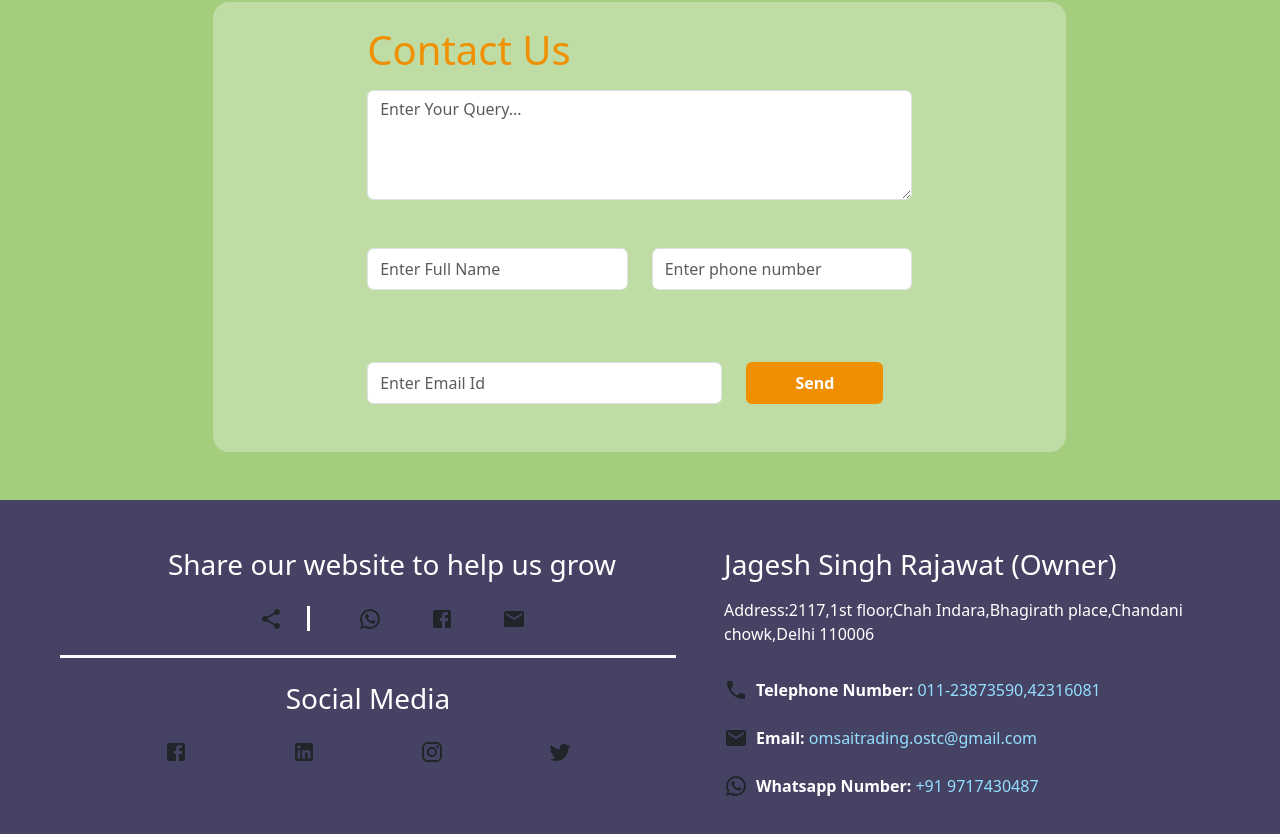
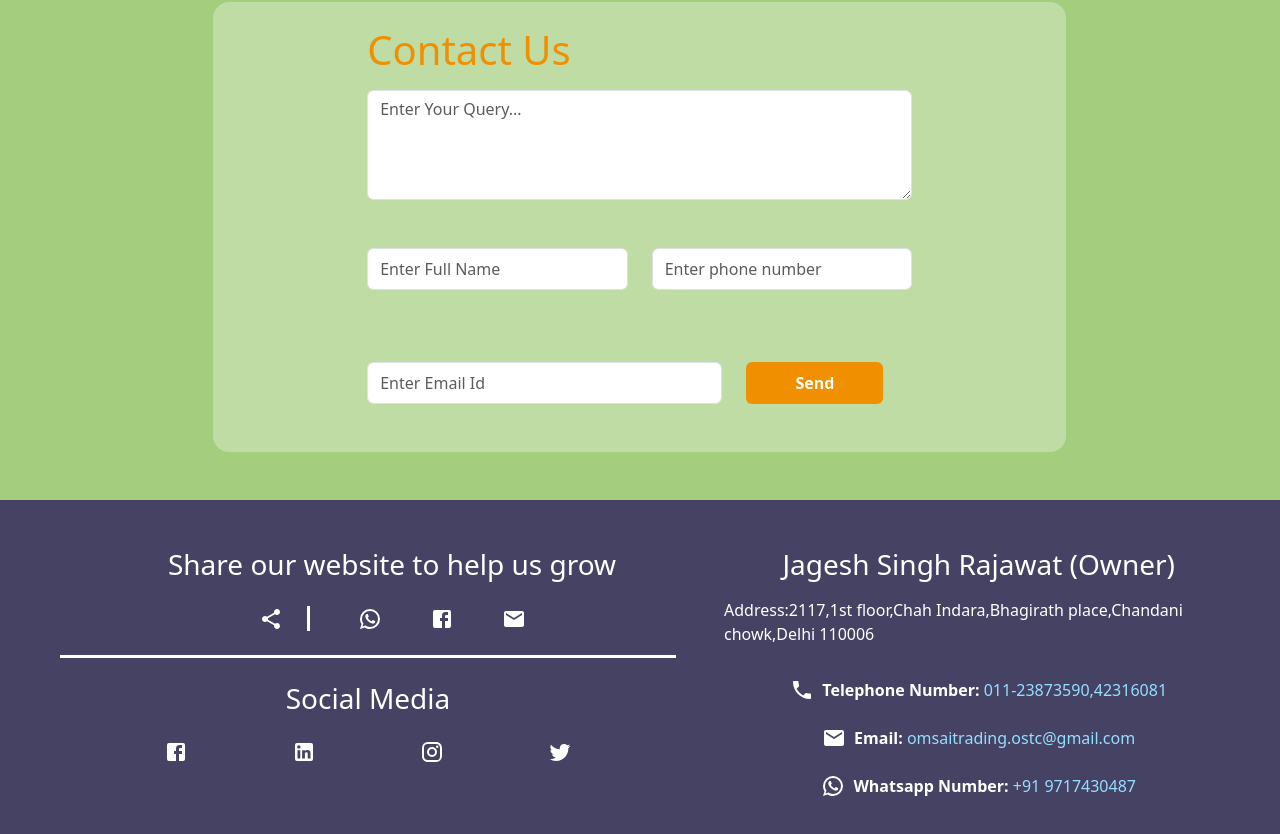
Before and after one commit to Shubham942003/OM-Sai-Trading, a React (Create React App) app: page / in a window 1280 px wide. Shown: the part 3190-4024 px from the top of the page. Built offline with nearby package versions, Linux system fonts and the light colour scheme.

Commit message:
init changes

```diff
--- a/src/Components/Footer.js
+++ b/src/Components/Footer.js
@@ -18,16 +18,16 @@ const Footer = () => {
 
                         {/*Icons Div*/}
                         <div className="d-flex difference-line justify-content-center">
-                            <div className="mx-5 pe-4 share-btn mb-4">
+                            <div className="mx-5 pe-4 share-btn mb-4 text-white footer-logo">
                                 <Share/>
                             </div>
-                            <div className="me-5">
+                            <div className="me-5 text-white footer-logo">
                                 <WhatsApp/>
                             </div>
-                            <div className="me-5">
+                            <div className="me-5 text-white footer-logo">
                                 <Facebook/>
                             </div>
-                            <div>
+                            <div className="text-white footer-logo">
                                 <Email/>
                             </div>
                         </div>
@@ -36,7 +36,7 @@ const Footer = () => {
                             <h3 className="text-white">Social Media</h3>
                         </div>
 
-                        <div className="d-flex justify-content-evenly mt-3">
+                        <div className="d-flex justify-content-evenly mt-3 text-white footer-logo">
                             <Facebook/>
                             <LinkedIn/>
                             <Instagram/>
@@ -46,21 +46,21 @@ const Footer = () => {
 
                     {/*Footer Right Section */}
                     <div className="col-lg-5 my-lg-5 ms-lg-4" data-aos="zoom-in-up" data-aos-duration="1000">
-                        <div className="d-flex justify-content-start">
+                        <div className="d-flex justify-content-center">
                             <h3 className="text-white">Jagesh Singh Rajawat (Owner)</h3>
                         </div>
-                        <div className="d-flex justify-content-start mt-2">
+                        <div className="d-flex justify-content-center mt-2">
                             <p className="text-white">Address:2117,1st floor,Chah Indara,Bhagirath place,Chandani chowk,Delhi 110006</p>
                         </div>
-                        <div className="d-flex justify-content-start mt-3">
+                        <div className="d-flex justify-content-center mt-3 text-white footer-logo">
                             <Phone/>
                             <p className="text-white ps-2"><strong>Telephone Number: </strong><span className="data-text pointer-cursor">011-23873590,42316081</span></p>
                         </div>
-                        <div className="d-flex mt-1 justify-content-start mt-2">
+                        <div className="d-flex mt-1 justify-content-center mt-2 text-white footer-logo">
                             <Email/>
                             <p className="text-white ps-2"><strong>Email: </strong><span className="data-text pointer-cursor">omsaitrading.ostc@gmail.com</span></p>
                         </div>
-                        <div className="d-flex mt-1 justify-content-start mt-2">
+                        <div className="d-flex mt-1 justify-content-center mt-2 text-white footer-logo">
                             <WhatsApp/>
                             <p className="text-white ps-2"><strong>Whatsapp Number: </strong><span className="data-text pointer-cursor">+91 9717430487</span></p>
                         </div>
--- a/src/Components/Style-Footer.css
+++ b/src/Components/Style-Footer.css
@@ -3,9 +3,9 @@
   background-color:rgba(70, 66, 100, 1);
 }
 
-.footer-logo{
-    height:30px;
-    width:30px;
+.footer-logo:hover
+{
+  cursor:pointer;
 }
 
 .share-btn
```
